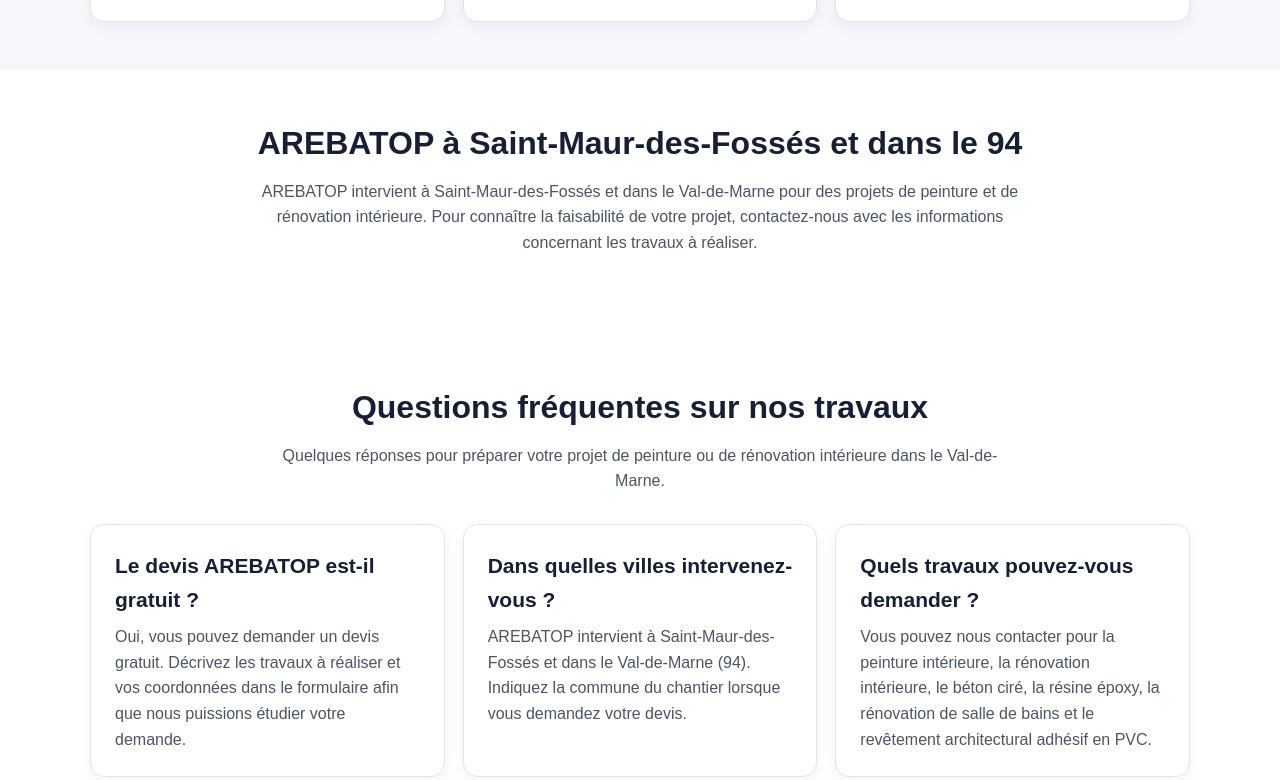
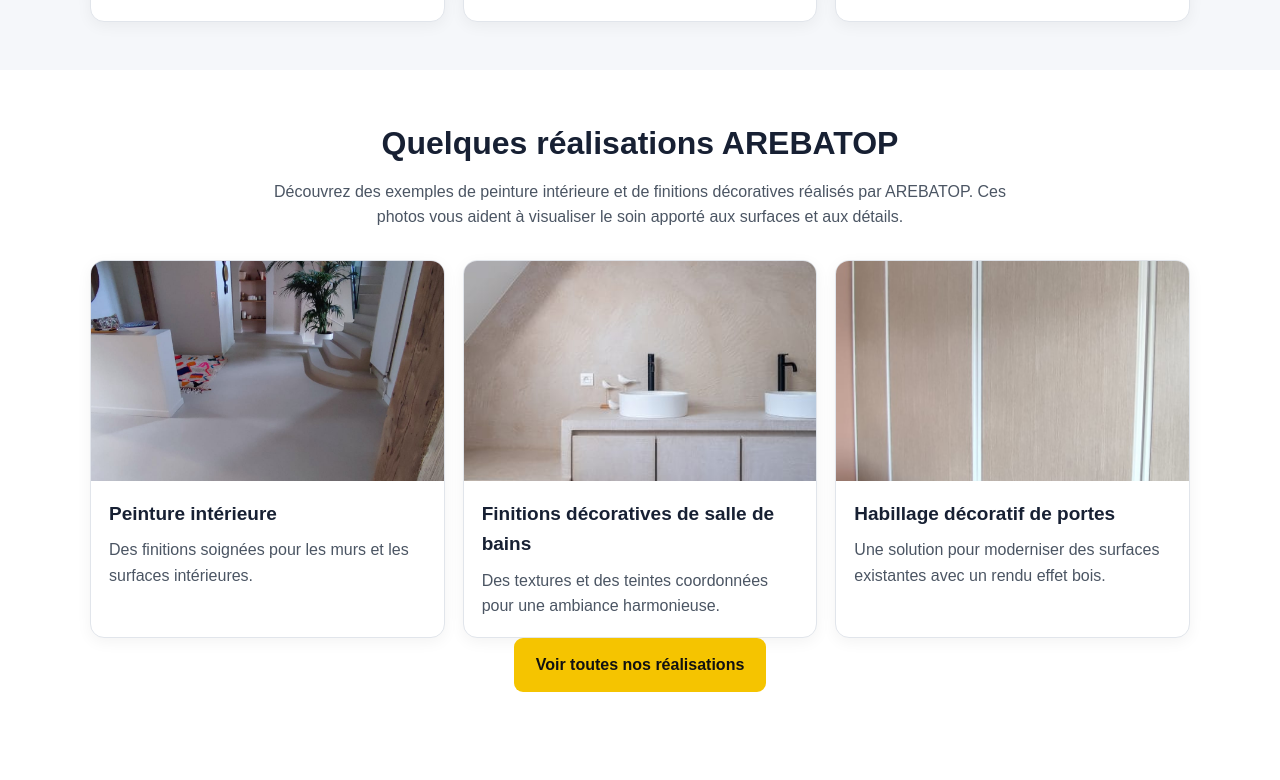
Before and after one commit to AREBATOP/arebatop-site, a plain HTML site: page index.html in a window 1280 px wide. Shown: the part 1183-1963 px from the top of the page. Drawn offline with Linux system fonts and the light colour scheme.

Commit message:
Renforcer la page d’accueil avec des photos de réalisations et des aperçus sociaux

```diff
--- a/index.html
+++ b/index.html
@@ -12,6 +12,10 @@
 <meta property="og:description" content="Entreprise de peinture, rénovation intérieure et finitions décoratives à Saint-Maur-des-Fossés et dans le Val-de-Marne. Demandez un devis gratuit à AREBATOP.">
 <meta property="og:type" content="website">
 <meta property="og:url" content="https://arebatop.github.io/arebatop-site/">
+<meta property="og:image" content="https://arebatop.github.io/arebatop-site/images/realisation-06.jpeg">
+<meta property="og:image:alt" content="Exemple de travaux de peinture intérieure réalisés par AREBATOP">
+<meta name="twitter:card" content="summary_large_image">
+<meta name="twitter:image" content="https://arebatop.github.io/arebatop-site/images/realisation-06.jpeg">
 <style>
 :root{--blue:#0d6efd;--blue-dark:#084298;--gold:#f5c400;--dark:#172033;--light:#f5f7fa;--border:#e1e5eb}
 *{box-sizing:border-box}
@@ -32,10 +36,16 @@ section{padding:48px 0}.section-title{text-align:center;margin:0 0 10px;font-siz
 .grid{display:grid;grid-template-columns:repeat(3,1fr);gap:18px}
 .card{background:#fff;border:1px solid var(--border);border-radius:14px;padding:24px;box-shadow:0 4px 15px rgba(0,0,0,.05)}
 .card h3{margin:0 0 8px;font-size:21px}.card p{margin:0;color:#4b5563}
+.portfolio-preview{display:grid;grid-template-columns:repeat(3,minmax(0,1fr));gap:18px}
+.portfolio-preview article{background:#fff;border:1px solid var(--border);border-radius:14px;overflow:hidden;box-shadow:0 4px 15px rgba(0,0,0,.05)}
+.portfolio-preview img{display:block;width:100%;height:220px;object-fit:cover}
+.portfolio-preview .copy{padding:18px}
+.portfolio-preview h3{margin:0 0 8px;font-size:19px}
+.portfolio-preview p{margin:0;color:#4b5563}
 .band{background:#fff}.contact{text-align:center;background:#172033;color:#fff;border-radius:16px;padding:35px 20px}
 .contact h2{margin-top:0}.phone{display:inline-block;margin-top:12px;font-size:20px;font-weight:800;color:#fff;text-decoration:none}
 footer{background:#0f172a;color:#cbd5e1;text-align:center;padding:24px 15px;font-size:14px}
-@media(max-width:760px){.grid{grid-template-columns:1fr}header{padding:42px 15px}.hero p{font-size:17px}}
+@media(max-width:760px){.grid{grid-template-columns:1fr}.portfolio-preview{grid-template-columns:1fr}header{padding:42px 15px}.hero p{font-size:17px}}
 </style>
 <script type="application/ld+json">
 {
@@ -43,6 +53,7 @@ footer{background:#0f172a;color:#cbd5e1;text-align:center;padding:24px 15px;font
   "@type":["LocalBusiness","Painter"],
   "name":"AREBATOP",
   "url":"https://arebatop.github.io/arebatop-site/",
+  "image":"https://arebatop.github.io/arebatop-site/images/realisation-06.jpeg",
   "telephone":"+33665733916",
   "address":{
     "@type":"PostalAddress",
@@ -101,6 +112,19 @@ footer{background:#0f172a;color:#cbd5e1;text-align:center;padding:24px 15px;font
 <article class="card"><h3><a href="renovation-salle-de-bains.html">Rénovation salle de bains</a></h3><p>Rénovation et finitions des surfaces de salle de bains, avec des solutions décoratives adaptées.</p></article>
 <article class="card"><h3><a href="revetement-architectural.html">Revêtement architectural adhésif</a></h3><p>Transformation et rénovation de surfaces existantes avec un revêtement architectural adhésif en PVC. Une solution esthétique et rapide pour moderniser murs, portes, meubles, cuisines et différents éléments intérieurs, sans remplacement complet.</p></article>
 </div>
+</div>
+</section>
+<section class="band">
+<div class="wrap">
+<h2 class="section-title">Quelques réalisations AREBATOP</h2>
+<p class="section-intro">Découvrez des exemples de peinture intérieure et de finitions décoratives réalisés par AREBATOP. Ces photos vous aident à visualiser le soin apporté aux surfaces et aux détails.</p>
+<div class="portfolio-preview">
+<article><img src="images/realisation-06.jpeg" alt="Exemple de travaux de peinture intérieure" loading="lazy" decoding="async"><div class="copy"><h3>Peinture intérieure</h3><p>Des finitions soignées pour les murs et les surfaces intérieures.</p></div></article>
+<article><img src="images/realisation-03.jpeg" alt="Salle de bains avec mur décoratif et sol effet béton ciré" loading="lazy" decoding="async"><div class="copy"><h3>Finitions décoratives de salle de bains</h3><p>Des textures et des teintes coordonnées pour une ambiance harmonieuse.</p></div></article>
+<article><img src="images/realisation-01.jpeg" alt="Portes coulissantes avec revêtement décoratif effet bois" loading="lazy" decoding="async"><div class="copy"><h3>Habillage décoratif de portes</h3><p>Une solution pour moderniser des surfaces existantes avec un rendu effet bois.</p></div></article>
+</div>
+<div class="buttons"><a class="btn btn-primary" href="realisations.html">Voir toutes nos réalisations</a></div>
+</div>
 </section>
 <section class="band">
 <div class="wrap">
```
